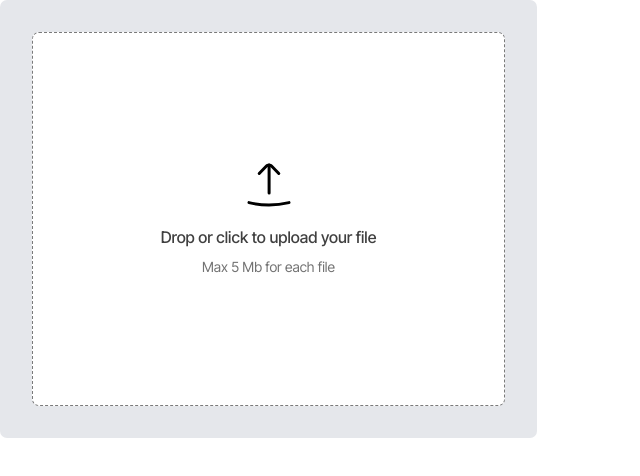
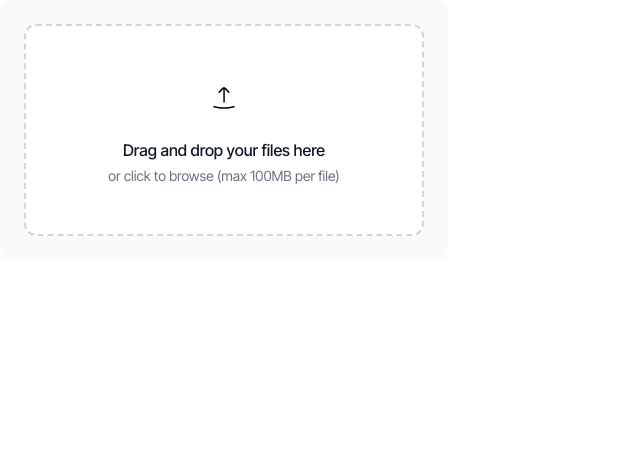
Before and after one commit to mohamedzouine827/nebulaui, a Next.js app: page /test in a window 1280 px wide. Shown: the top 476 px of the page, without its empty margins (0-640 px from the left). Built offline with nearby package versions, Linux system fonts and the light colour scheme.

Commit message:
Fixed: the file uploader component

```diff
--- a/app/_component/components/FileUploader.tsx
+++ b/app/_component/components/FileUploader.tsx
@@ -3,7 +3,11 @@
 import React, { useRef, useState } from 'react';
 import { motion, AnimatePresence } from 'framer-motion';
 import Image from 'next/image';
-import { PlusIcon, XMarkIcon } from '@heroicons/react/24/solid';
+import {
+  PlusIcon, XMarkIcon, DocumentIcon,
+  PhotoIcon, VideoCameraIcon, MusicalNoteIcon,
+  ArchiveBoxIcon, DocumentTextIcon, DocumentArrowDownIcon
+} from '@heroicons/react/24/solid';
 import UploadIcon from '@/public/UploadIcon.svg';
 
 type UploadStatus = {
@@ -16,6 +20,8 @@ type UploadStatus = {
 
 type FileUploaderProps = {
   variant?: 'compact' | 'detailed' | 'minimal' | 'precise';
+  maxFileSize?: number; // in MB
+  acceptedFileTypes?: string;
 };
 
 type UploadedFileProps = {
@@ -33,6 +39,28 @@ function formatSize(size: number) {
     : `${(size / (1024 * 1024)).toFixed(1)} MB`;
 }
 
+function getFileIcon(type: string) {
+  const iconClass = "w-12 h-12 text-primary-600";
+  if (type.startsWith('image/')) return <PhotoIcon className={iconClass} />;
+  if (type.startsWith('video/')) return <VideoCameraIcon className={iconClass} />;
+  if (type.startsWith('audio/')) return <MusicalNoteIcon className={iconClass} />;
+  if (type === 'application/pdf') return <DocumentTextIcon className={iconClass} />;
+  if (
+    type === 'application/zip' ||
+    type === 'application/x-rar-compressed' ||
+    type === 'application/x-7z-compressed'
+  ) return <ArchiveBoxIcon className={iconClass} />;
+  if (
+    type === 'application/msword' ||
+    type === 'application/vnd.openxmlformats-officedocument.wordprocessingml.document'
+  ) return <DocumentIcon className={iconClass} />;
+  if (
+    type === 'application/vnd.ms-excel' ||
+    type === 'application/vnd.openxmlformats-officedocument.spreadsheetml.sheet'
+  ) return <DocumentArrowDownIcon className={iconClass} />;
+  return <DocumentIcon className={iconClass} />;
+}
+
 function UploadedFiles({
   name,
   size,
@@ -48,42 +76,50 @@ function UploadedFiles({
     precise: 'px-4 py-3 text-sm',
   };
 
-  const iconSize = variant === 'minimal' ? 'w-12 h-12 rounded-3xl' : 'w-12 h-12 rounded-3xl';
-  const gap = variant === 'minimal' ? 'gap-4' : 'gap-4';
+  const iconSize = variant === 'minimal' ? 'w-10 h-10 rounded-lg' : 'w-12 h-12 rounded-xl';
+  const gap = variant === 'minimal' ? 'gap-3' : 'gap-4';
 
   return (
     <div
-      className={`w-[473px] rounded-md outline outline-1 py-4 outline-offset-[-1px] outline-neutral-500 inline-flex flex-col bg-white ${containerClasses[variant]} ${
-        variant === 'minimal' ? 'gap-2' : 'gap-2'
-      }`}
+      className={`w-full rounded-lg border border-gray-200 bg-white shadow-xs hover:shadow-sm transition-shadow ${containerClasses[variant]} gap-2`}
     >
-      <div className="flex justify-between items-center w-full jus">
-        <div className={`flex justify-center items-center ${gap}`}>
-          <div className={`bg-zinc-300 ${iconSize}`} />
-          <div className="inline-flex flex-col justify-start items-start">
-            <div className="text-neutral-700 font-medium truncate leading-tight">
-              {name} ({progress < 100 ? `${progress}%` : 'Done'})
+      <div className="flex justify-between items-center w-full">
+        <div className={`flex items-center ${gap}`}>
+          <div className={`${iconSize} flex items-center justify-center bg-primary-50`}>
+            {getFileIcon(type)}
           </div>
+          <div className="inline-flex flex-col justify-start items-start overflow-hidden">
+            <div className="text-gray-900 font-medium truncate max-w-[220px] leading-tight">
+              {name}
+            </div>
+            <div className="flex items-center gap-2">
+              <span className="text-primary-600 text-xs font-medium">
+                {progress < 100 ? `${progress}%` : 'Uploaded'}
+              </span>
               {variant !== 'minimal' && (
-              <div className="text-neutral-500 text-xs font-normal leading-tight">
-                {type || 'Unknown'} · {formatSize(size)}
+                <span className="text-gray-500 text-xs font-normal">
+                  · {type.split('/')[1] || 'file'} · {formatSize(size)}
+                </span>
+              )}
             </div>
-            )}
           </div>
         </div>
         <button
           onClick={onRemove}
-          className="text-neutral-400 hover:text-red-500 transition-colors"
+          className="text-gray-400 hover:text-error-500 transition-colors p-1"
+          aria-label="Remove file"
         >
-          <XMarkIcon className="w-3.5 h-3.5 cursor-pointer" />
+          <XMarkIcon className="w-4 h-4 cursor-pointer" />
         </button>
       </div>
 
-      {variant === 'precise' && (
-        <div className="w-full h-[7px] bg-neutral-200 rounded-full overflow-hidden mt-1">
-          <div
-            className="h-full bg-neutral-500 transition-all duration-300 ease-in-out"
-            style={{ width: `${progress}%` }}
+      {(variant === 'precise' || variant === 'detailed') && (
+        <div className="w-full h-1.5 bg-gray-100 rounded-full overflow-hidden mt-2">
+          <motion.div
+            className="h-full bg-gray-500"
+            initial={{ width: 0 }}
+            animate={{ width: `${progress}%` }}
+            transition={{ duration: 0.4, ease: 'easeInOut' }}
           />
         </div>
       )}
@@ -91,10 +127,14 @@ function UploadedFiles({
   );
 }
 
-
-export default function FileUploader({ variant = 'detailed' }: FileUploaderProps) {
+export default function FileUploader({
+  variant = 'detailed',
+  maxFileSize = 100,
+  acceptedFileTypes = '*/*'
+}: FileUploaderProps) {
   const inputRef = useRef<HTMLInputElement>(null);
   const [uploads, setUploads] = useState<UploadStatus[]>([]);
+  const [isDragActive, setIsDragActive] = useState(false);
 
   const generateId = () => {
     return typeof crypto !== 'undefined' && crypto.randomUUID
@@ -108,7 +148,13 @@ export default function FileUploader({ variant = 'detailed' }: FileUploaderProps
 
   const handleFiles = (files: FileList) => {
     const filesArray = Array.from(files);
-    const newUploads = filesArray.map((file) => ({
+    const validFiles = filesArray.filter(file => file.size <= maxFileSize * 1024 * 1024);
+
+    if (validFiles.length !== filesArray.length) {
+      console.warn(`Some files were too large (max ${maxFileSize}MB)`);
+    }
+
+    const newUploads = validFiles.map((file) => ({
       id: generateId(),
       name: file.name,
       type: file.type,
@@ -118,31 +164,34 @@ export default function FileUploader({ variant = 'detailed' }: FileUploaderProps
 
     setUploads((prev) => [...prev, ...newUploads]);
 
-    filesArray.forEach((file, index) => {
+    validFiles.forEach((file, index) => {
       const id = newUploads[index].id;
-      const fileSizeMB = file.size / (1024 * 1024);
-      simulateUpload(id, file.name, fileSizeMB);
+      simulateUpload(id, file.size);
     });
   };
 
-  const simulateUpload = (id: string, fileName: string, fileSizeInMB: number) => {
-    let progress = 1;
-    const speedFactor = Math.max(0.5, 10 / fileSizeInMB);
+
+  const simulateUpload = (id: string, size: number) => {
+    let progress = 0;
+    const uploadSpeed = 10000_000; // bytes per second (e.g. 500 KB/s)
+    const totalDuration = (size / uploadSpeed) * 1000; // ms
+    const intervalTime = 100; // ms between updates
+    const steps = totalDuration / intervalTime;
+    const progressIncrement = 100 / steps;
 
     const interval = setInterval(() => {
-      const increment = Math.floor(Math.random() * 8 + 2);
-      progress = Math.min(progress + increment, 100);
+      progress = Math.min(progress + progressIncrement, 100);
 
       setUploads((prevUploads) =>
         prevUploads.map((upload) =>
-          upload.id === id ? { ...upload, progress } : upload
+          upload.id === id ? { ...upload, progress: Math.floor(progress) } : upload
         )
       );
 
       if (progress >= 100) {
         clearInterval(interval);
       }
-    }, Math.floor((Math.random() * 300 + 100) / speedFactor));
+    }, intervalTime);
   };
 
   const handleFileChange = (e: React.ChangeEvent<HTMLInputElement>) => {
@@ -154,6 +203,7 @@ export default function FileUploader({ variant = 'detailed' }: FileUploaderProps
 
   const handleDrop = (e: React.DragEvent<HTMLDivElement>) => {
     e.preventDefault();
+    setIsDragActive(false);
     if (e.dataTransfer.files && e.dataTransfer.files.length > 0) {
       handleFiles(e.dataTransfer.files);
     }
@@ -161,6 +211,11 @@ export default function FileUploader({ variant = 'detailed' }: FileUploaderProps
 
   const handleDragOver = (e: React.DragEvent<HTMLDivElement>) => {
     e.preventDefault();
+    setIsDragActive(true);
+  };
+
+  const handleDragLeave = () => {
+    setIsDragActive(false);
   };
 
   const handleRemoveFile = (id: string) => {
@@ -168,55 +223,62 @@ export default function FileUploader({ variant = 'detailed' }: FileUploaderProps
   };
 
   return (
-    <section className="bg-gray-200 rounded-[7px] px-8 w-fit py-8">
-      <div className="w-[473px] inline-flex flex-col justify-start items-center gap-7">
+    <section className="bg-gray-50 rounded-xl p-6 w-full max-w-md">
+      <div className="w-full flex flex-col items-center gap-6">
         <input
           ref={inputRef}
           type="file"
           multiple
           onChange={handleFileChange}
           className="hidden"
+          accept={acceptedFileTypes}
         />
 
         {/* Upload Box */}
         <motion.div
           layout
-          className={`cursor-pointer relative self-stretch rounded-[7px] flex bg-white border border-dashed border-[#7A7A7A] overflow-hidden transition-all duration-50
-            ${uploads.length > 0 ? ' px-8 py-12 flex  flex-col justify-center items-center gap-4' : 'px-24 py-32 flex-col gap-4'}
-            flex justify-start items-center`}
+          className={`cursor-pointer relative w-full rounded-xl flex flex-col items-center justify-center transition-all duration-150
+            ${uploads.length > 0 ? 'p-6 border-2' : 'p-12 border-2'}
+            ${isDragActive ? 'border-primary-300 bg-primary-50' : 'border-dashed border-gray-300 bg-white'}
+          `}
           onClick={handleClick}
           onDrop={handleDrop}
           onDragOver={handleDragOver}
-          whileHover={{
-            backgroundColor: '#F5F5F5',
-            borderColor: '#A3A3A3',
-          }}
-          transition={{
-            layout: { duration: 0.1, type: 'tween', stiffness: 180, damping: 20 },
-          }}
+          onDragLeave={handleDragLeave}
         >
           {uploads.length > 0 ? (
             <>
-              <PlusIcon className="w-5 h-5 text-[#7A7A7A]" />
-              <div className="text-neutral-500 text-sm font-medium">
-                Drop or click to upload your file
+              <div className="flex flex-col items-center gap-3">
+                <div className="w-10 h-10 rounded-full bg-primary-100 flex items-center justify-center">
+                  <PlusIcon className="w-5 h-5 text-primary-600" />
+                </div>
+                <div className="text-center">
+                  <p className="text-gray-900 font-medium">Add more files</p>
+                  <p className="text-gray-500 text-sm mt-1">
+                    Drag and drop or click to browse
+                  </p>
+                </div>
               </div>
             </>
           ) : (
             <>
+              <div className="flex flex-col items-center gap-4">
+                <div className="w-12 h-12 rounded-full bg-primary-100 flex items-center justify-center">
                   <Image
-                className="w-12 h-12 fill-[#7A7A7A]"
                     src={UploadIcon.src}
                     alt="Upload Icon"
-                width={48}
-                height={48}
+                    width={24}
+                    height={24}
+                    className="text-primary-600"
                   />
-              <div className="flex flex-col gap-2 items-center justify-center">
-                <div className="text-neutral-700 text-base font-medium z-20">
-                  Drop or click to upload your file
                 </div>
-                <div className="text-neutral-500 text-sm font-normal z-20">
-                  Max 5 Mb for each file
+                <div className="text-center">
+                  <p className="text-gray-900 font-medium">
+                    Drag and drop your files here
+                  </p>
+                  <p className="text-gray-500 text-sm mt-1">
+                    or click to browse (max {maxFileSize}MB per file)
+                  </p>
                 </div>
               </div>
             </>
@@ -225,10 +287,7 @@ export default function FileUploader({ variant = 'detailed' }: FileUploaderProps
 
         {/* File List */}
         {uploads.length > 0 && (
-          <motion.div
-            layout
-            className="self-stretch flex flex-col justify-start items-center gap-4"
-          >
+          <motion.div layout className="w-full flex flex-col gap-3">
             <AnimatePresence>
               {uploads.map((upload) => (
                 <motion.div
--- a/app/test/page.tsx
+++ b/app/test/page.tsx
@@ -8,6 +8,6 @@ export default function page() {
   };
 
   return (
-    <FileUploader variant="precise" />
+    <FileUploader variant="precise" acceptedFileTypes = '*/*' />
   )
 }
```
Lines whose indentation alone changed are shown as unchanged.
